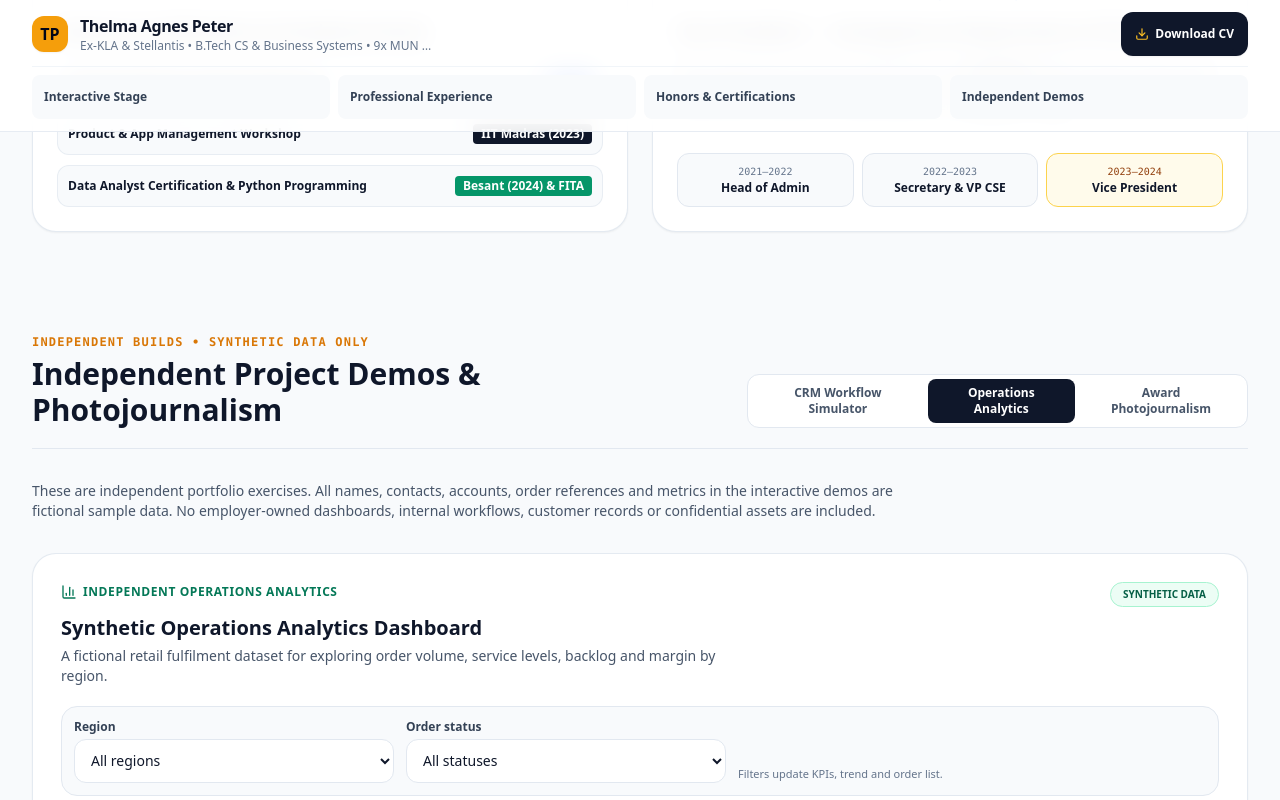
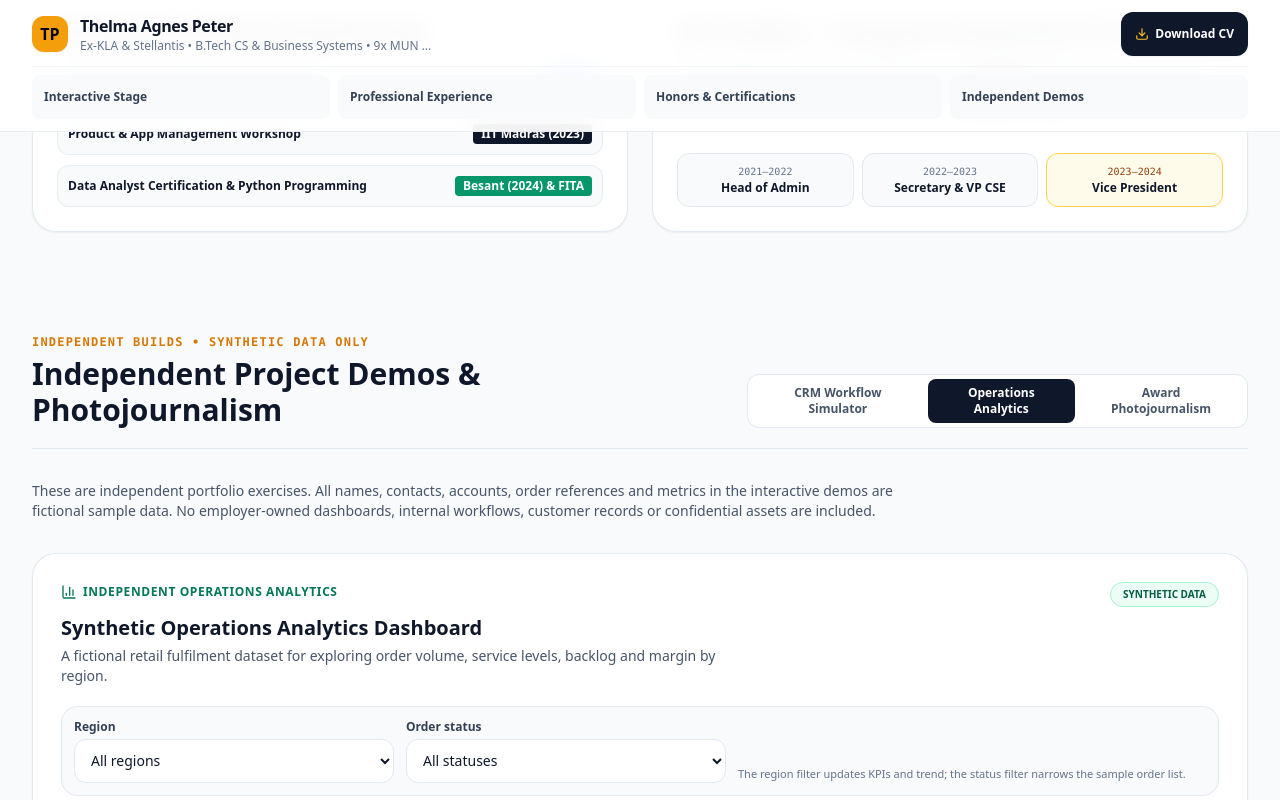
Before and after one commit to mithuncreates99/TAP, a React (Vite) app in the folder thelma-executive-portfolio-github-ready/: page / in a window 1280 px wide. Both pictures are taken after a click on the button "Operations Analytics". Shown: the part 2724-3524 px from the top of the page. Built offline with nearby package versions, Linux system fonts and the light colour scheme.

Commit message:
Clarify which dashboard filters affect each view

```diff
--- a/thelma-executive-portfolio-github-ready/src/PortfolioDemos.jsx
+++ b/thelma-executive-portfolio-github-ready/src/PortfolioDemos.jsx
@@ -157,7 +157,7 @@ export function OperationsAnalyticsDemo() {
             <option>All statuses</option><option>On time</option><option>At risk</option><option>Delayed</option>
           </select>
         </div>
-        <p className="text-[11px] text-slate-500">Filters update KPIs, trend and order list.</p>
+        <p className="text-[11px] text-slate-500">The region filter updates KPIs and trend; the status filter narrows the sample order list.</p>
       </div>
 
       <div className="grid grid-cols-2 gap-3 xl:grid-cols-4">
```
